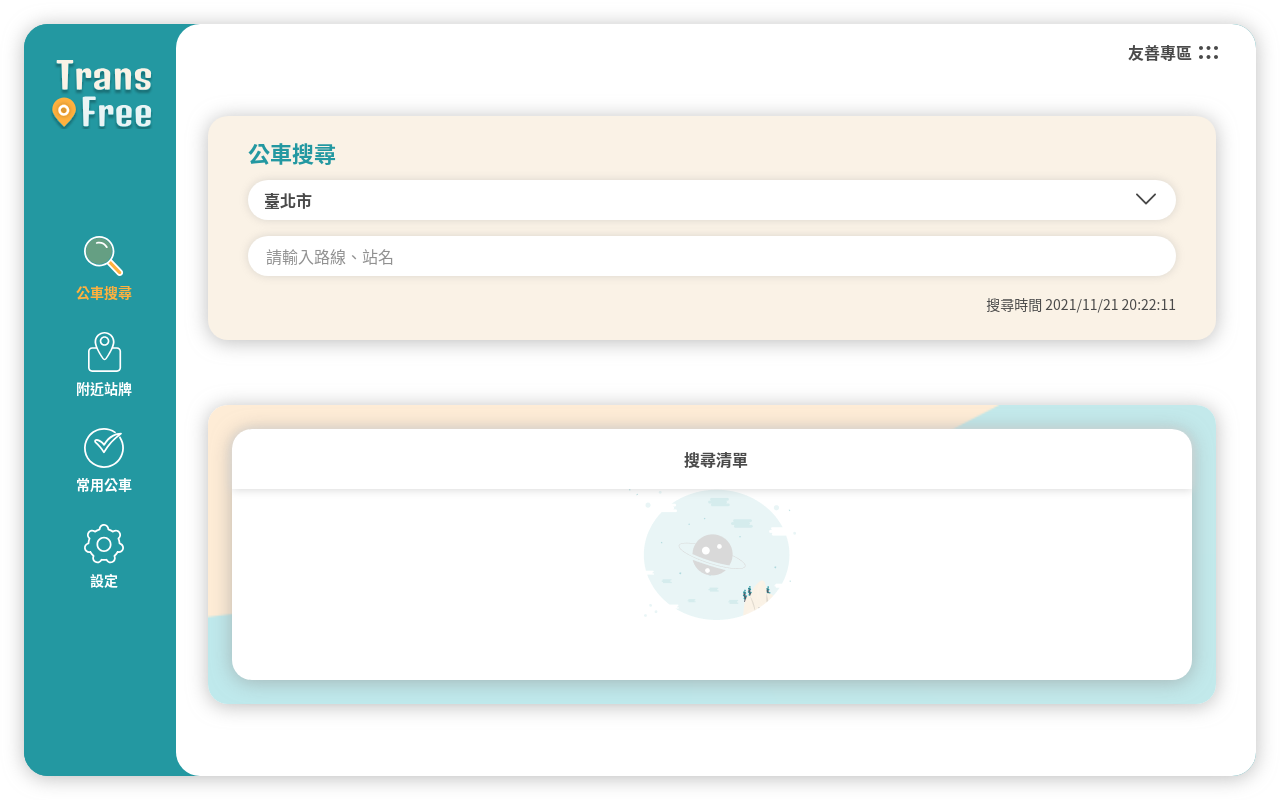
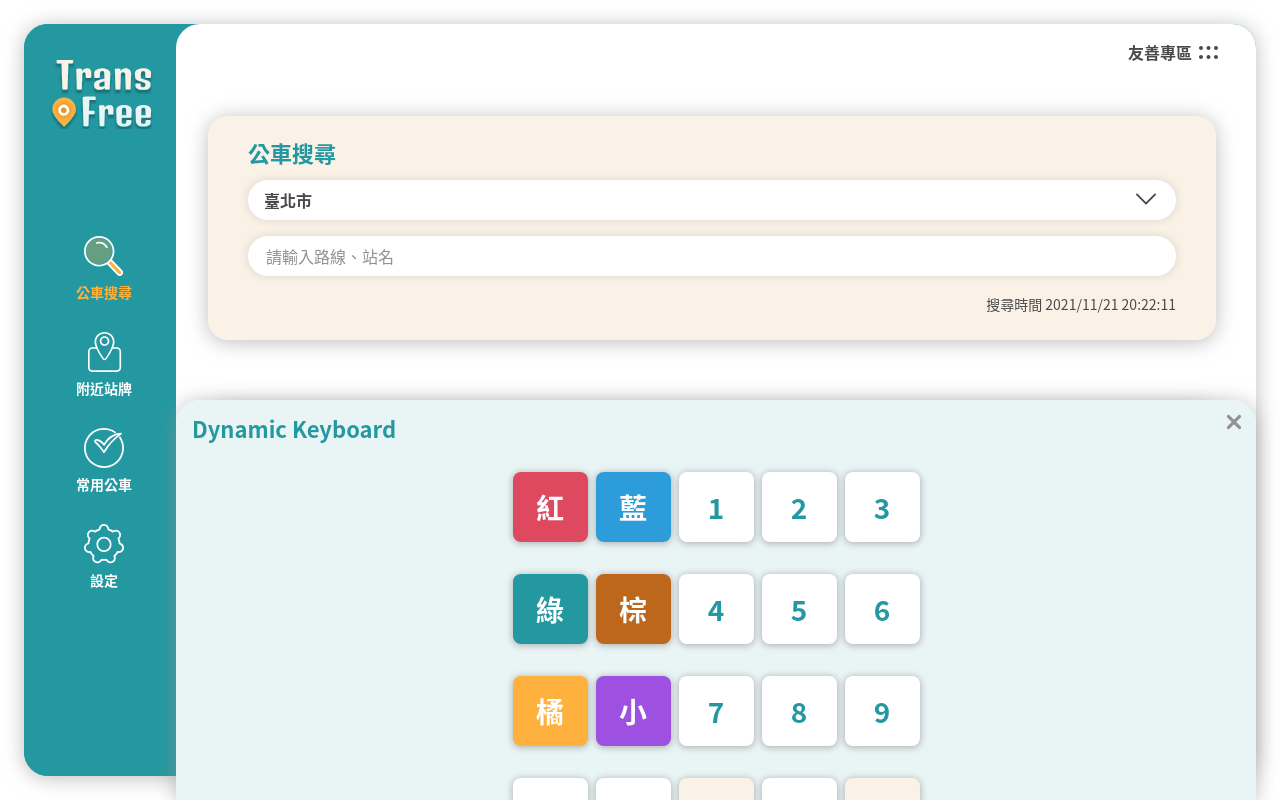
Before and after one commit to begoniasuccess/transfree, a Vue app: page /#/search-bus in a window 1280 px wide. Built offline with nearby package versions, Linux system fonts and the light colour scheme.

Commit message:
fix: Modify the judgement that check variable is number or not.

```diff
--- a/src/components/SearchBus.vue
+++ b/src/components/SearchBus.vue
@@ -232,7 +232,7 @@ import Search from "./Search";
 // import { BUS_URL_V2, sendRequest } from "../utils/https";
 import BusInfo from "./BusInfo";
 import DynamicKeyboard from "./DynamicKeyboard";
-import {getCurrentLocationInfo} from "../utils/location";
+// import {getCurrentLocationInfo} from "../utils/location";
 
 export default {
   name: "SearchBus",
@@ -242,7 +242,7 @@ export default {
       cities: CITIES,
       selected: CITIES[0],
       open: false,
-      isDynamicKeyboardShow: false,
+      isDynamicKeyboardShow: true,
       isBusInfoShow: false,
       searchBusList: new Array(),
       routeName: String, // 路線名稱
@@ -256,7 +256,7 @@ export default {
     clickKeyboard(value) {
       console.log("parent:" + value);
       //TODO Do something to the search input.
-      if (Number.isInteger(value)) {
+      if (!isNaN(value)) {
         //Append value to input value.
       } else if ("reset" === value) {
         //Reset the input value.
```
